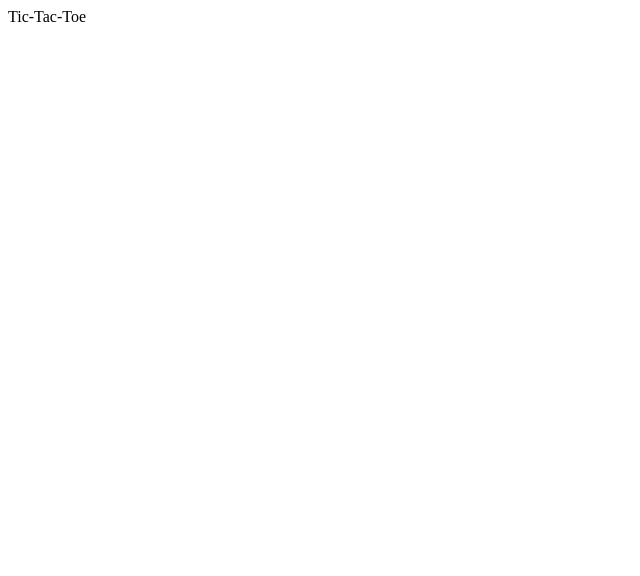
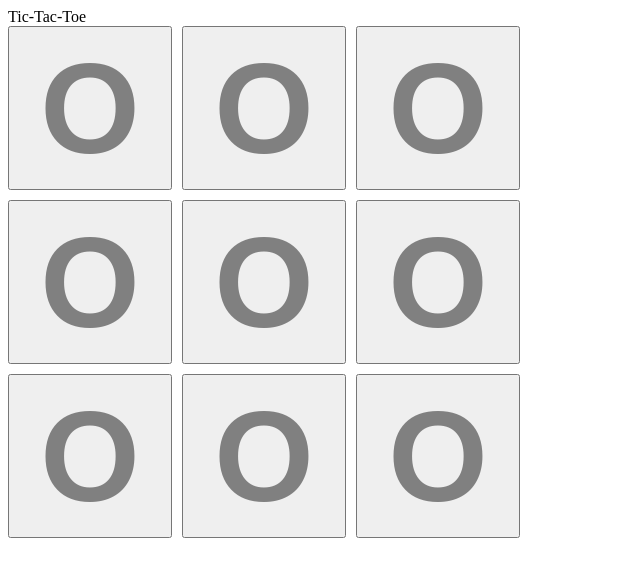
Before and after one commit to natecramer/odin-tic-tac-toe, a plain HTML site: page index.html in a window 1280 px wide. Shown: the whole page, without its empty margins (0-640 px from the left). Drawn offline with Linux system fonts and the light colour scheme.

Commit message:
Add basic html/css layout

```diff
--- a/index.html
+++ b/index.html
@@ -10,5 +10,18 @@
 </head>
 <body>
     Tic-Tac-Toe
+    <div id="board">
+        <div class="cell" id="cell0"><button class="cellButton" id="cellButton0"></button></div>
+        <div class="cell" id="cell1"><button class="cellButton" id="cellButton1"></button></div>
+        <div class="cell" id="cell2"><button class="cellButton" id="cellButton2"></button></div>
+
+        <div class="cell" id="cell3"><button class="cellButton" id="cellButton3"></button></div>
+        <div class="cell" id="cell4"><button class="cellButton" id="cellButton4"></button></div>
+        <div class="cell" id="cell5"><button class="cellButton" id="cellButton5"></button></div>
+
+        <div class="cell" id="cell6"><button class="cellButton" id="cellButton6"></button></div>
+        <div class="cell" id="cell7"><button class="cellButton" id="cellButton7"></button></div>
+        <div class="cell" id="cell8"><button class="cellButton" id="cellButton8"></button></div>
+    </div>
 </body>
 </html>
--- a/script.js
+++ b/script.js
@@ -0,0 +1,30 @@
+const playerFactory = (name) => {
+    return { name };
+}
+
+let gameBoard = (() => {
+    score = [];
+
+    player1 = playerFactory('player1');
+    player2 = playerFactory('player2');
+
+    turn = 1; // 1 for player1, 2 for player2
+
+    addToScore = (num) => {
+        score.push(num);
+    };
+
+    printScore = () => console.log(score);
+
+    return {score, addToScore, printScore};
+})();
+
+gameBoard.addToScore(5);
+gameBoard.addToScore(10);
+
+gameBoard.printScore();
+
+document.querySelectorAll('.cellButton').forEach( elem => {
+    elem.textContent = 'O';
+    elem.addEventListener('click', event => elem.textContent = 'X');
+});
--- a/style.css
+++ b/style.css
@@ -0,0 +1,19 @@
+#board {
+    display: grid;
+    grid-template-columns: 1fr 1fr 1fr;
+    width: 512px;
+    height: 512px;
+    gap: 10px;
+}
+
+.cell {
+    display: flex;
+    flex-grow: 1;
+}
+
+.cellButton {
+    flex-grow: 1;
+    font-size: 96pt;
+    font-weight: bold;
+    color: grey;
+}
```
